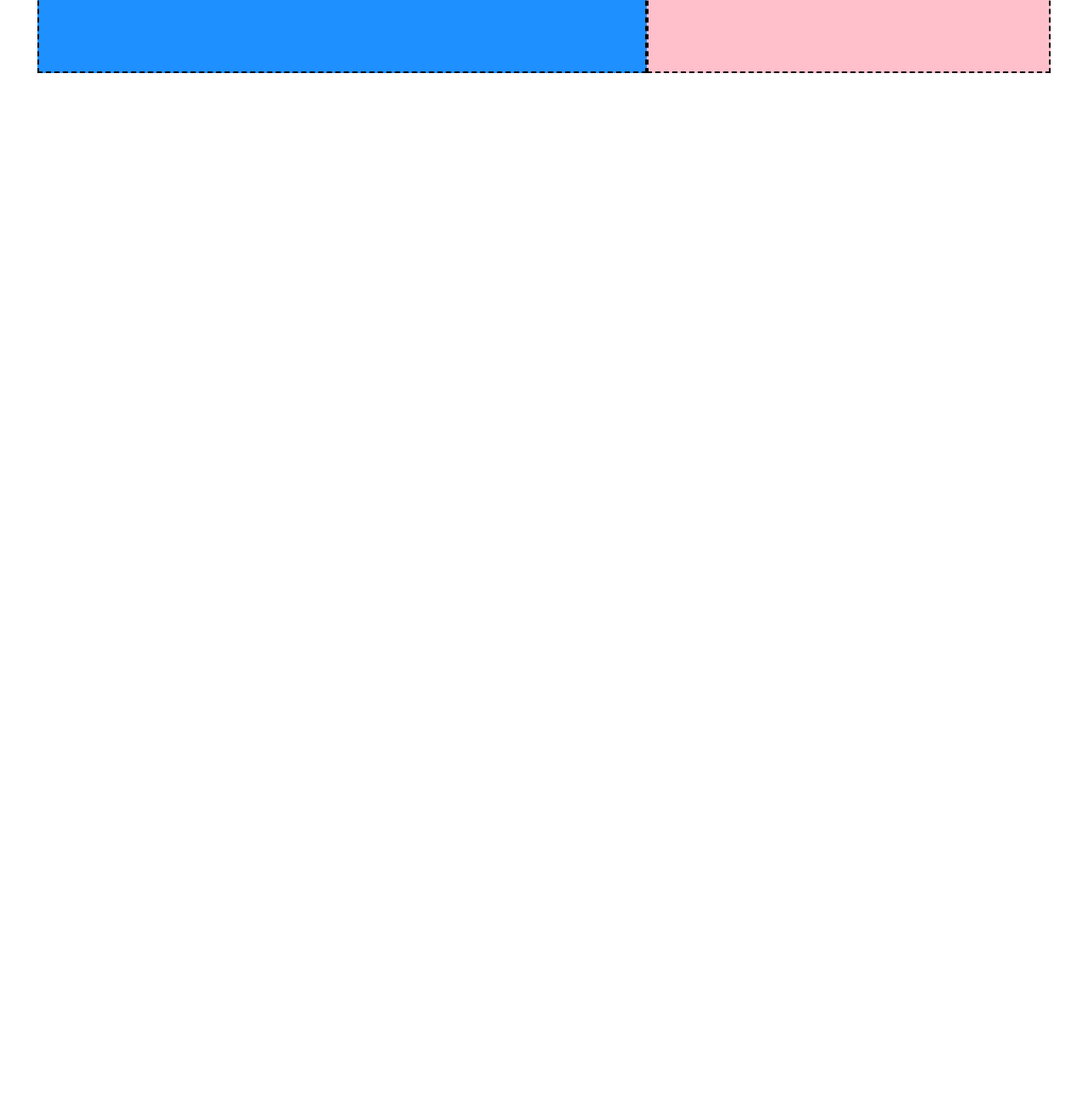
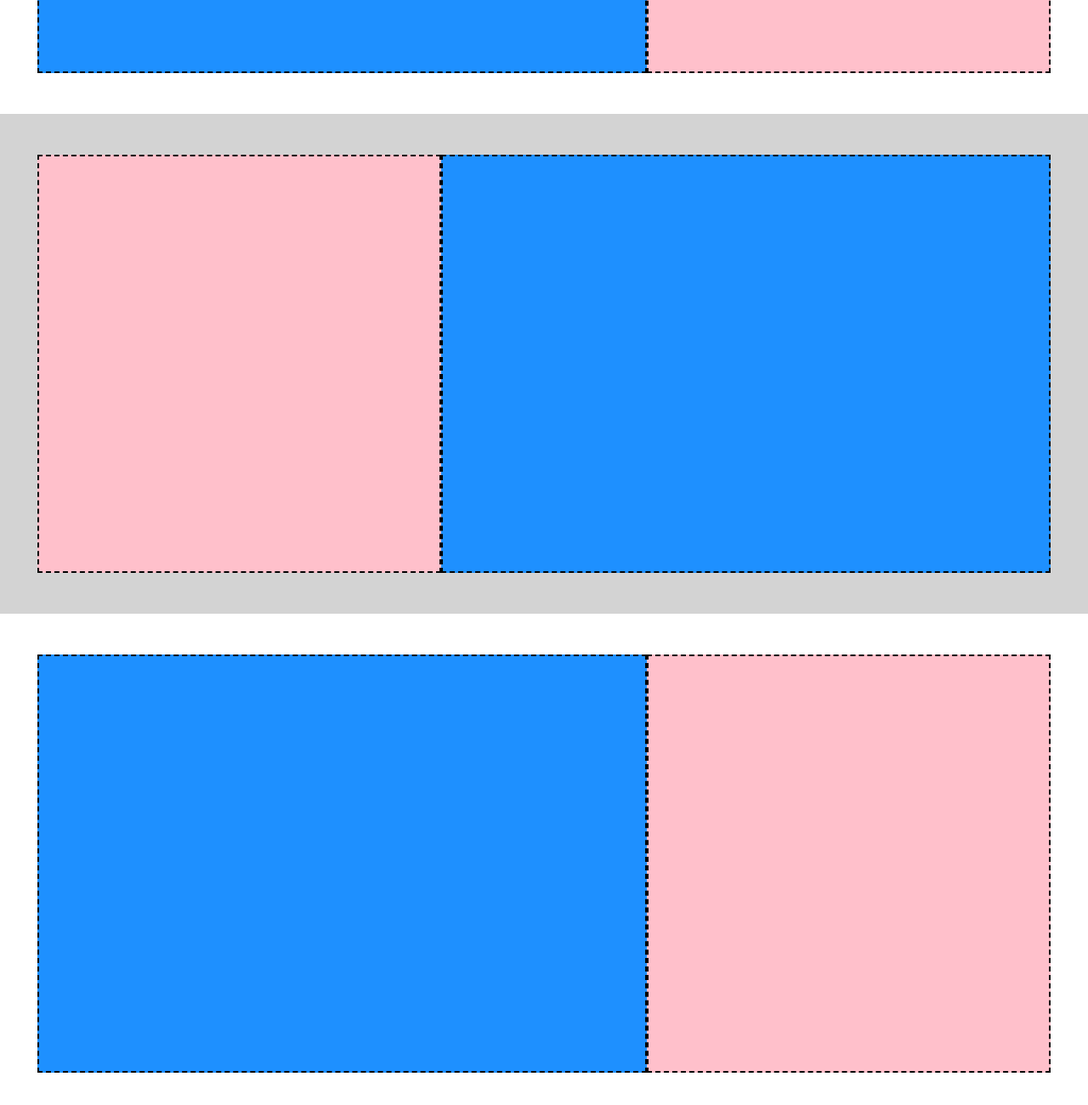
Before and after one commit to vi-ser/htmlcss-struttura-discord, a plain HTML site: page index.html in a window 1280 px wide. Shown: the part 1014-2314 px from the top of the page at 85% size. Before the commit the page ends 1148 px from the top, so only its background shows below. Drawn offline with Linux system fonts and the light colour scheme.

Commit message:
aggiunta terza e quarta sezione

```diff
--- a/css/style.css
+++ b/css/style.css
@@ -24,6 +24,7 @@ nav {
 
     display: flex;
     max-width: 1192px;
+    min-width: 600px;
     margin-left: auto;
     margin-right: auto;
 }
@@ -104,8 +105,9 @@ nav {
 
 /* fine prima sezione */
 
-/* seconda sezione */
-#second-section {
+/* seconda e quarta sezione */
+#second-section,
+#fourth-section {
 
     padding-top: 48px;
     padding-bottom: 48px;
@@ -114,7 +116,8 @@ nav {
     background-color: white;
 }
 
-#second-section .container {
+#second-section .container,
+#fourth-section .container {
     height: 492px;
     display: flex;
     justify-content: center;
@@ -122,7 +125,6 @@ nav {
 
 .paragraph {
     flex-grow: 1;
-    min-width: 50%;
     background-color: #1E90FF;
     border: 2px dashed black;
 }
@@ -133,3 +135,23 @@ nav {
     background-color: #FFC0CB;
     border: 2px dashed black;
 }
+
+/* fine seconda e quarta sezione */
+
+/* terza sezione */
+#third-section {
+
+    padding-top: 48px;
+    padding-bottom: 48px;
+
+
+    background-color: #D3D3D3;
+}
+
+#third-section .container {
+    height: 492px;
+    display: flex;
+    justify-content: center;
+}
+
+/* fine terza sezione */
--- a/index.html
+++ b/index.html
@@ -53,19 +53,28 @@
             <div class="picture">
             </div>
         </div>
-
     </section>
     <!-- fine seconda sezione -->
 
     <!-- terza sezione -->
-    <section>
-
+    <section id="third-section">
+        <div class="container">
+            <div class="picture">
+            </div>
+            <div class="paragraph">
+            </div>
+        </div>
     </section>
     <!-- fine terza sezione -->
 
     <!-- quarta sezione -->
-    <section>
-
+    <section id="fourth-section">
+        <div class="container">
+            <div class="paragraph">
+            </div>
+            <div class="picture">
+            </div>
+        </div>
     </section>
     <!-- fine quarta sezione -->
 
```
